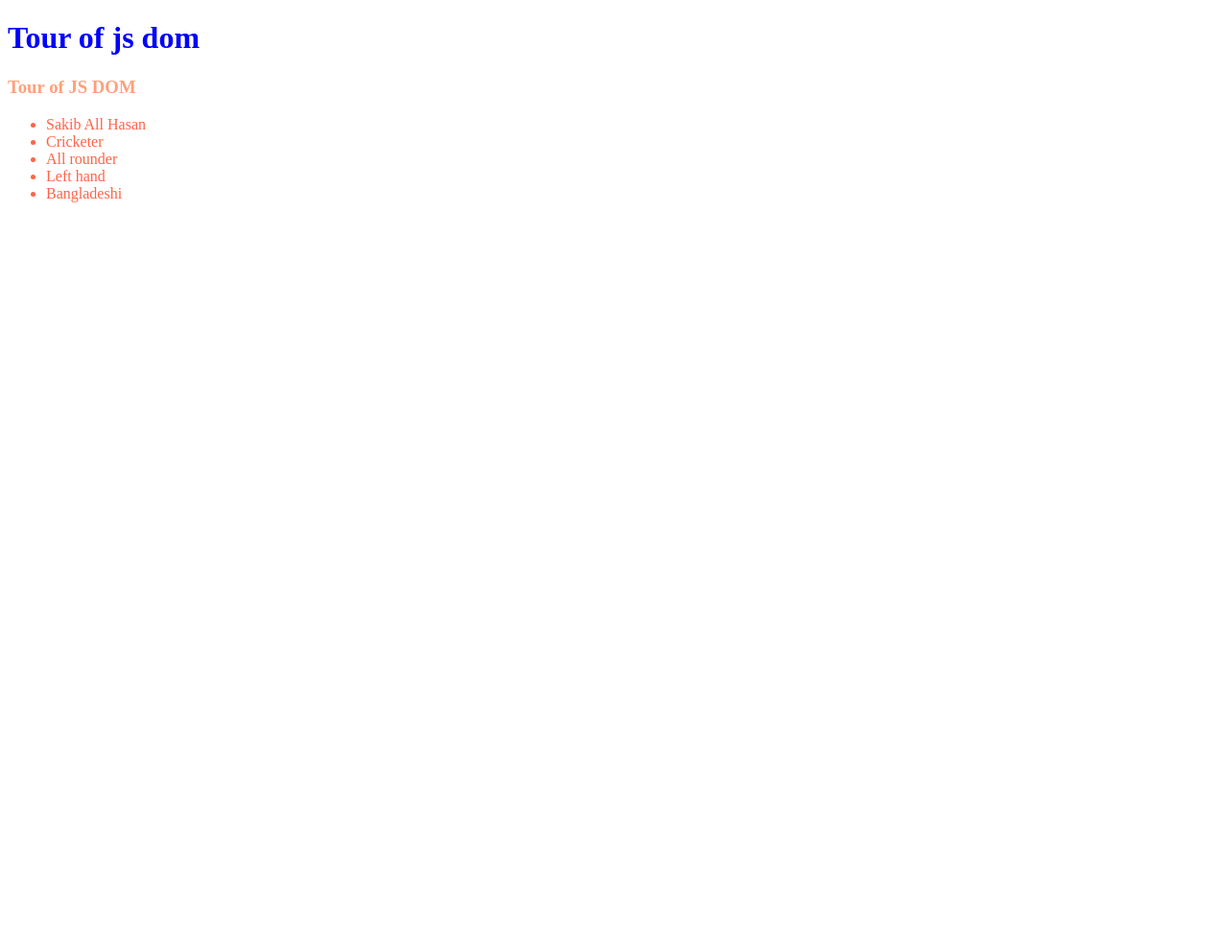
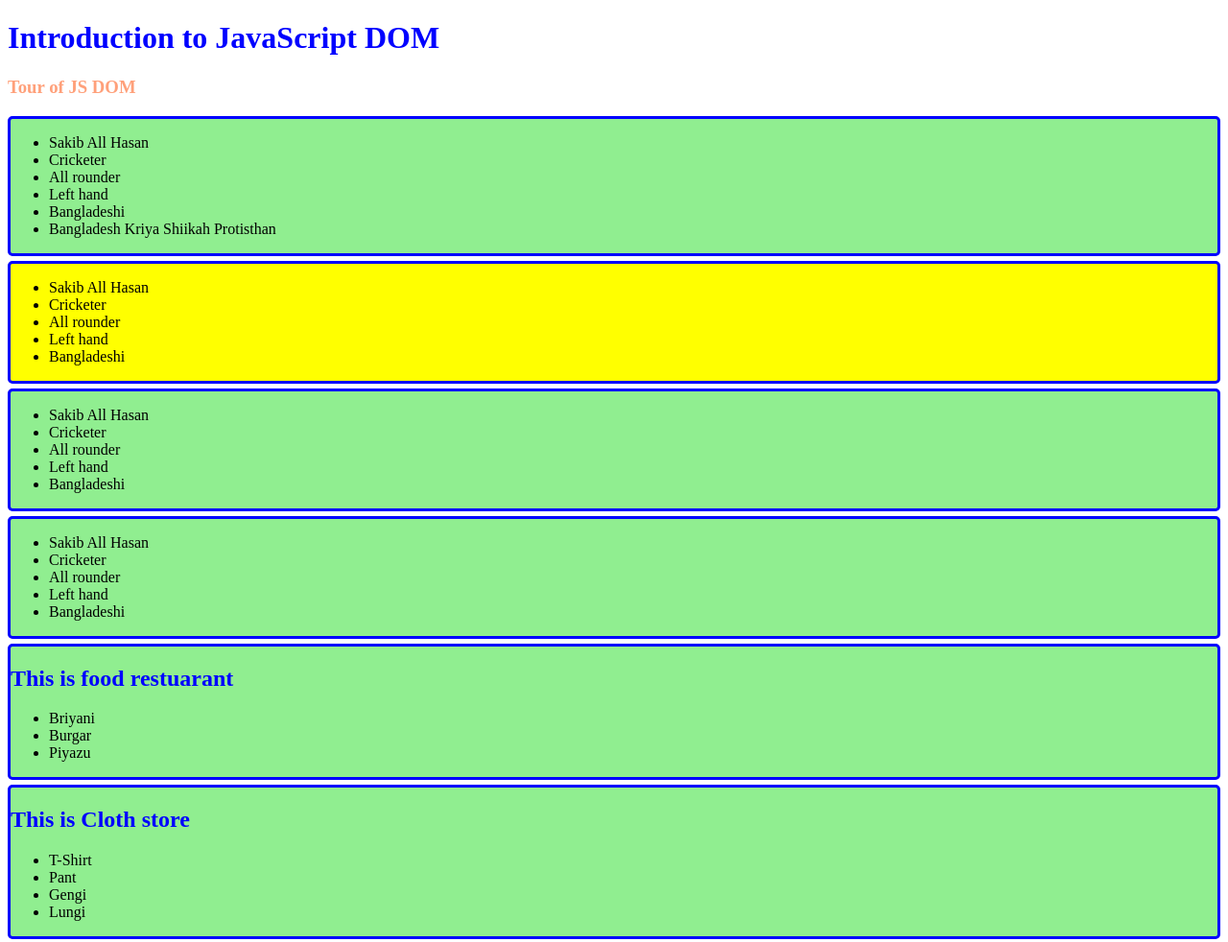
Before and after one commit to abdur-rhaman-babu/js-dom, a plain HTML site: page index.html in a window 1280 px wide. Shown: the whole page at 96% size. Before the commit the page ends 800 px from the top, so only its background shows below. Drawn offline with Linux system fonts and the light colour scheme.

Commit message:
js dom append

```diff
--- a/index.html
+++ b/index.html
@@ -7,8 +7,29 @@
     <link rel="stylesheet" href="style/style.css">
 </head>
 <body>
+   <main id="main-container">
     <h1 id="heading">Introduction to JavaScript DOM</h1>
     <h3>Tour of JS DOM</h3>
+   <section>
+    <ul id="section1">
+        <li>Sakib All Hasan</li>
+        <li>Cricketer</li>
+        <li>All rounder</li>
+        <li>Left hand</li>
+        <li>Bangladeshi</li>
+    </ul>
+
+</section>
+    <section id="section3">
+    <ul>
+        <li class="sakib">Sakib All Hasan</li>
+        <li>Cricketer</li>
+        <li>All rounder</li>
+        <li>Left hand</li>
+        <li>Bangladeshi</li>
+    </ul>
+</section>
+<section>
     <ul>
         <li>Sakib All Hasan</li>
         <li>Cricketer</li>
@@ -16,6 +37,18 @@
         <li>Left hand</li>
         <li>Bangladeshi</li>
     </ul>
+</section>
+<section>
+    <ul>
+        <li>Sakib All Hasan</li>
+        <li>Cricketer</li>
+        <li>All rounder</li>
+        <li>Left hand</li>
+        <li>Bangladeshi</li>
+    </ul>
+   </section>
+   </main>
+   <script src="js/append.js"></script>
     <script src="js/dom.js"></script>
 </body>
 </html>
--- /dev/null
+++ b/js/append.js
@@ -0,0 +1,41 @@
+// Where to add
+const mainContainer = document.getElementById('main-container');
+// What to be add
+const newSection = document.createElement('section')
+// append clild
+mainContainer.appendChild(newSection)
+
+
+const header = document.createElement('h1');
+header.innerText = 'This is food restuarant';
+newSection.append(header)
+
+const createUl = document.createElement('ul');
+newSection.appendChild(createUl);
+
+const li1 = document.createElement('li')
+li1.innerText = 'Briyani';
+createUl.appendChild(li1)
+
+const li2 = document.createElement('li')
+li2.innerText = 'Burgar';
+createUl.appendChild(li2)
+
+const li3 = document.createElement('li')
+li3.innerText = 'Piyazu';
+createUl.appendChild(li3)
+
+
+// another system of appenChild
+const newSection1 = document.createElement('section')
+mainContainer.appendChild(newSection1)
+
+newSection1.innerHTML = `
+    <h1>This is Cloth store</h1>
+    <ul>
+        <li>T-Shirt</li>
+        <li>Pant</li>
+        <li>Gengi</li>
+        <li>Lungi</li>
+    </ul>
+`
--- a/js/dom.js
+++ b/js/dom.js
@@ -1,8 +1,32 @@
-const listItem = document.getElementsByTagName('li')
+// const listItem = document.getElementsByTagName('li')
 
 // for ( const list of listItem){
 //     console.log(list.innerText)
 //     console.log(list)
 // }
 
-document.getElementById('heading').innerText = 'Tour of js dom';
+// document.getElementById('heading').innerText = 'Tour of js dom';
+
+const sections = document.querySelectorAll('section')
+
+for ( const section of sections ){
+    section.style.backgroundColor = 'lightGreen';
+    section.style.border = '3px solid blue';
+    section.style.marginTop = '5px';
+    section.style.borderRadius = '5px';
+}
+
+
+const addClass = document.getElementById('section3')
+addClass.classList.add('bg-yellow')
+
+const sakibian = document.getElementsByClassName('sakib')[0];
+sakibian.classList.remove('sakib')
+
+// append child
+const section1 = document.getElementById('section1');
+
+const newLi = document.createElement('li')
+newLi.innerText = 'Bangladesh Kriya Shiikah Protisthan'
+
+section1.appendChild(newLi)
--- a/style/style.css
+++ b/style/style.css
@@ -5,6 +5,11 @@ h1{
     color: blue;
 }
 
-li{
-    color:tomato;
+.bg-yellow{
+    background-color:yellow !important;
 }
+
+.sakib{
+    text-align:center;
+    font-size:2rem;
+}
```
Also changed, not shown: onclick-method/add.html (added, +16 -0 lines), onclick-method/addImage.js (added, +16 -0 lines).
